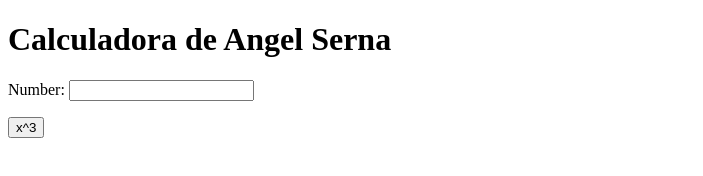
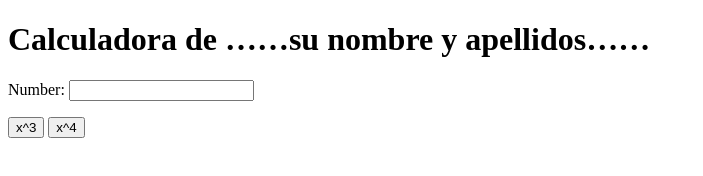
Before and after one commit to Angel-panzerfaust/my_calculator-discontunued-, a plain HTML site: page index.html in a window 1280 px wide. Shown: the whole page, without its empty margins (0-703 px from the left). Drawn offline with Linux system fonts and the light colour scheme.

Commit message:
x^4 button

```diff
--- a/index.html
+++ b/index.html
@@ -5,17 +5,22 @@
 		<meta charset="utf-8">
 	</head>
 	<body>
-		<h1>Calculadora de Angel Serna</h1>
+		<h1>Calculadora de ……su nombre y apellidos……</h1>
 		Number:
 		<input type="text" id="n1">
 		<p>
 			<button onclick="cube()"> x^3 </button>
+			<button onclick="power_4()"> x^4</button>
 		</p>
 		<script type="text/javascript">
 			function cube() {
 				var num = document.getElementById("n1");
 				num.value = Math.pow(num.value, 3);
 			}
+			function power_4() {
+				var num = document.getElementById("n1");
+				num.value = Math.pow(num.value, 4);
+			}
 		</script>
 	</body>
 </html>
```
